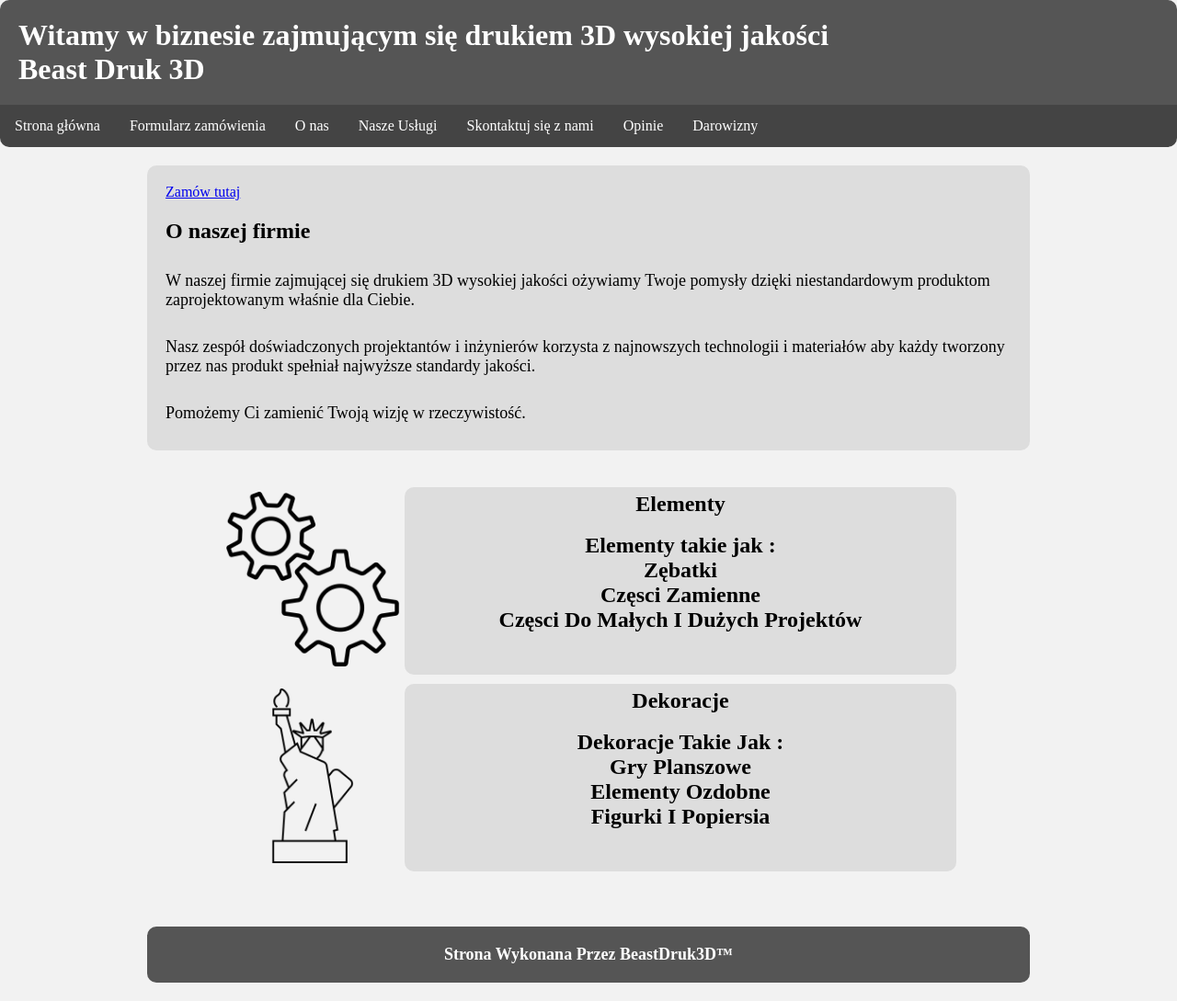
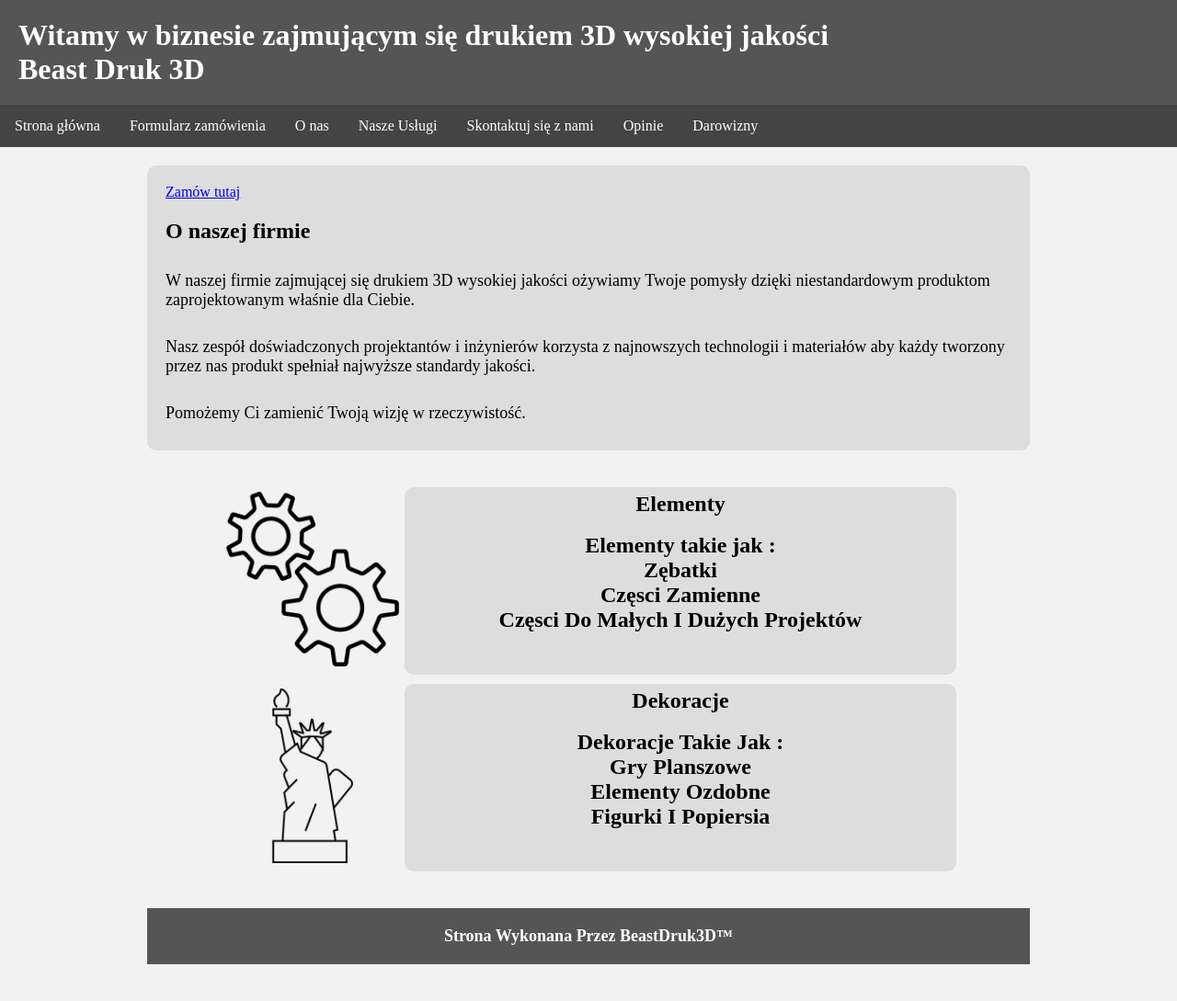
Before and after one commit to CompanyBeastDruk3D/MainPage, a plain HTML site: page index.html in a window 1280 px wide. Shown: the whole page at 92% size. Drawn offline with Linux system fonts and the light colour scheme.

Commit message:
squaresUpdates

```diff
--- a/styleAbout.css
+++ b/styleAbout.css
@@ -15,8 +15,6 @@
     background-color: #555;
     color: white;
     padding: 20px;
-    border-top-left-radius: 10px;
-    border-top-right-radius: 10px;
   }
 
   .LOGO h1 {
@@ -28,8 +26,6 @@
   .NAVBAR {
     background-color: #444;
     overflow: hidden;
-    border-bottom-left-radius: 10px;
-    border-bottom-right-radius: 10px;
   }
 
   .NAVBAR ul {
@@ -124,14 +120,12 @@
     margin-bottom: 0;
   }
 
-  /* style footer */
-  .Footer {
+   /* style footer */
+   .Footer {
     background-color: #555;
     color: white;
     text-align: center;
     padding: 20px;
-    margin-top: 20px;
-    border-radius: 10px;
   }
 
   .Footer h1 {
--- a/styleContact.css
+++ b/styleContact.css
@@ -15,8 +15,6 @@
     background-color: #555;
     color: white;
     padding: 20px;
-    border-top-left-radius: 10px;
-    border-top-right-radius: 10px;
   }
 
   .LOGO h1 {
@@ -28,8 +26,6 @@
   .NAVBAR {
     background-color: #444;
     overflow: hidden;
-    border-bottom-left-radius: 10px;
-    border-bottom-right-radius: 10px;
   }
 
   .NAVBAR ul {
@@ -132,8 +128,6 @@
     color: white;
     text-align: center;
     padding: 20px;
-    margin-top: 20px;
-    border-radius: 10px;
   }
 
   .Footer h1 {
--- a/styleDonations.css
+++ b/styleDonations.css
@@ -15,8 +15,6 @@
     background-color: #555;
     color: white;
     padding: 20px;
-    border-top-left-radius: 10px;
-    border-top-right-radius: 10px;
   }
 
   .LOGO h1 {
@@ -28,8 +26,6 @@
   .NAVBAR {
     background-color: #444;
     overflow: hidden;
-    border-bottom-left-radius: 10px;
-    border-bottom-right-radius: 10px;
   }
 
   .NAVBAR ul {
@@ -132,8 +128,6 @@
     color: white;
     text-align: center;
     padding: 20px;
-    margin-top: 20px;
-    border-radius: 10px;
   }
 
   .Footer h1 {
--- a/styleIndex.css
+++ b/styleIndex.css
@@ -15,8 +15,6 @@
     background-color: #555;
     color: white;
     padding: 20px;
-    border-top-left-radius: 10px;
-    border-top-right-radius: 10px;
   }
 
   .LOGO h1 {
@@ -28,8 +26,6 @@
   .NAVBAR {
     background-color: #444;
     overflow: hidden;
-    border-bottom-left-radius: 10px;
-    border-bottom-right-radius: 10px;
   }
 
   .NAVBAR ul {
@@ -129,8 +125,6 @@
     color: white;
     text-align: center;
     padding: 20px;
-    margin-top: 20px;
-    border-radius: 10px;
   }
 
   .Footer h1 {
--- a/styleOrder.css
+++ b/styleOrder.css
@@ -15,8 +15,6 @@
     background-color: #555;
     color: white;
     padding: 20px;
-    border-top-left-radius: 10px;
-    border-top-right-radius: 10px;
   }
 
   .LOGO h1 {
@@ -28,8 +26,6 @@
   .NAVBAR {
     background-color: #444;
     overflow: hidden;
-    border-bottom-left-radius: 10px;
-    border-bottom-right-radius: 10px;
   }
 
   .NAVBAR ul {
@@ -129,8 +125,6 @@
     color: white;
     text-align: center;
     padding: 20px;
-    margin-top: 20px;
-    border-radius: 10px;
   }
 
   .Footer h1 {
--- a/styleReviews.css
+++ b/styleReviews.css
@@ -15,8 +15,6 @@
     background-color: #555;
     color: white;
     padding: 20px;
-    border-top-left-radius: 10px;
-    border-top-right-radius: 10px;
   }
 
   .LOGO h1 {
@@ -28,8 +26,6 @@
   .NAVBAR {
     background-color: #444;
     overflow: hidden;
-    border-bottom-left-radius: 10px;
-    border-bottom-right-radius: 10px;
   }
 
   .NAVBAR ul {
@@ -132,8 +128,6 @@
     color: white;
     text-align: center;
     padding: 20px;
-    margin-top: 20px;
-    border-radius: 10px;
   }
 
   .Footer h1 {
--- a/styleServices.css
+++ b/styleServices.css
@@ -15,8 +15,6 @@
     background-color: #555;
     color: white;
     padding: 20px;
-    border-top-left-radius: 10px;
-    border-top-right-radius: 10px;
   }
 
   .LOGO h1 {
@@ -28,8 +26,6 @@
   .NAVBAR {
     background-color: #444;
     overflow: hidden;
-    border-bottom-left-radius: 10px;
-    border-bottom-right-radius: 10px;
   }
 
   .NAVBAR ul {
@@ -129,8 +125,6 @@
     color: white;
     text-align: center;
     padding: 20px;
-    margin-top: 20px;
-    border-radius: 10px;
   }
 
   .Footer h1 {
```
